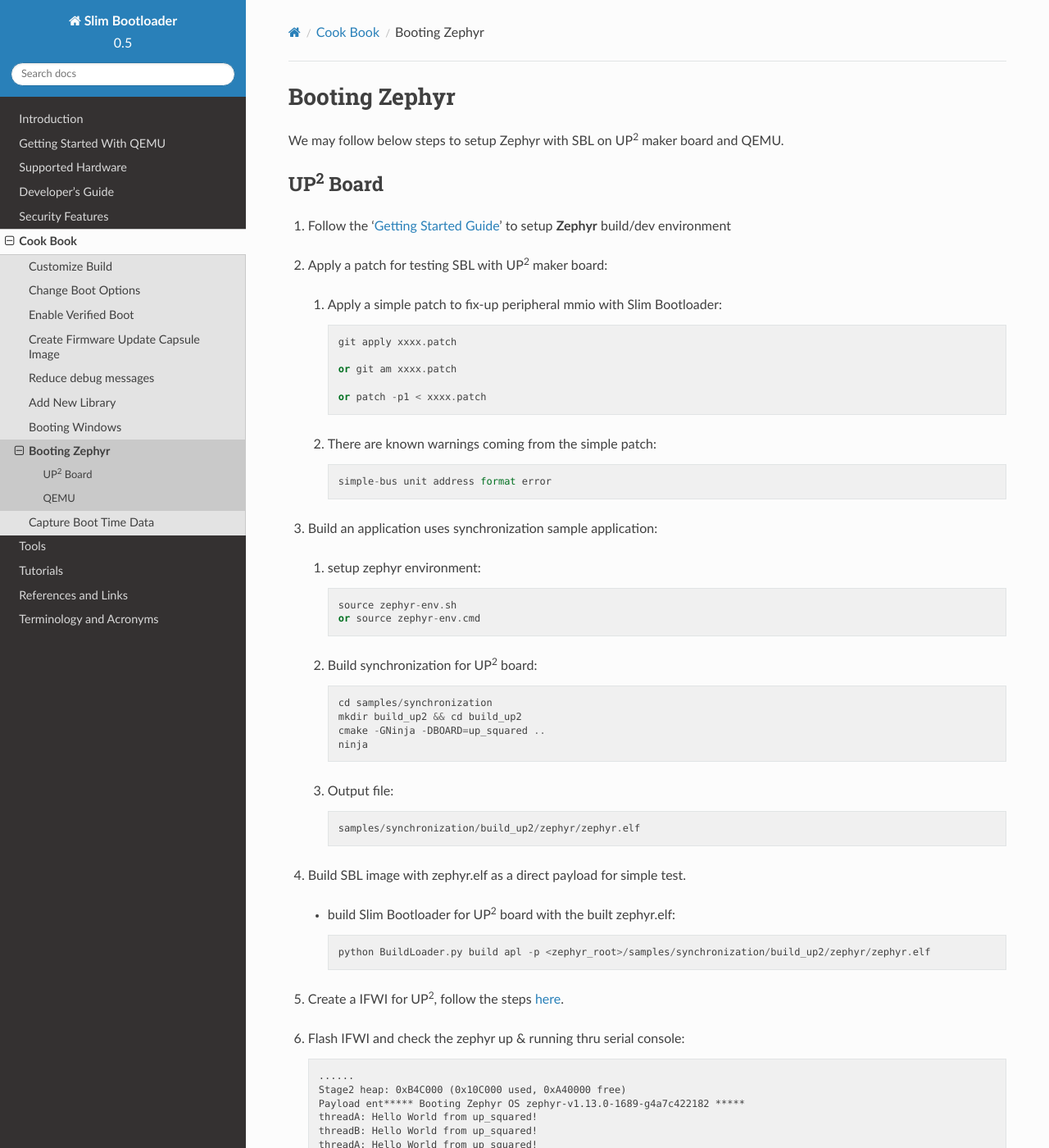
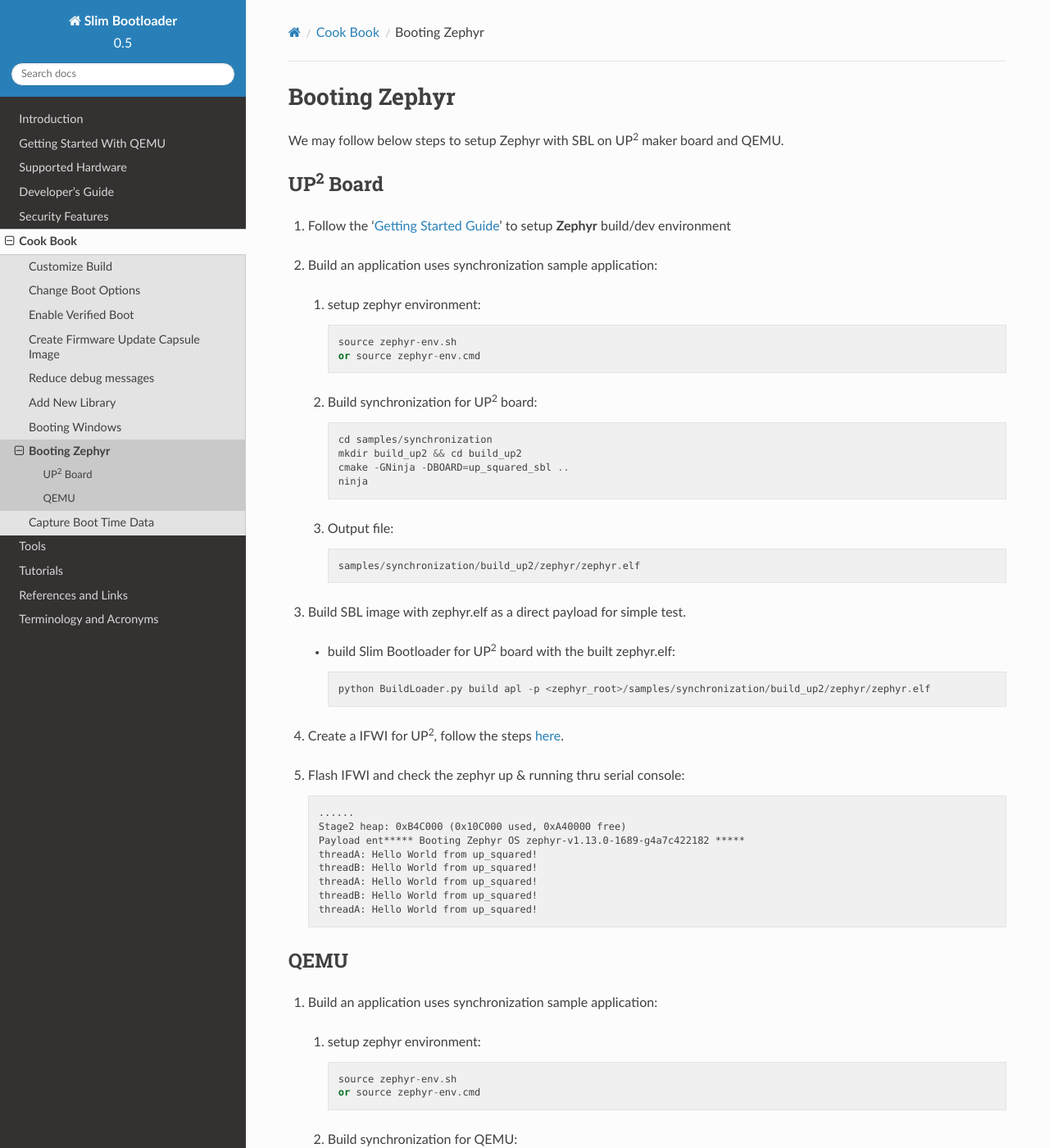
Before and after one commit to slimbootloader/documentation, a Sphinx documentation site: the page built from source/how-tos/boot-zephyr.rst, in a window 1280 px wide and 1400 px high. Shown: the whole window at 82% size. Built offline with Sphinx 7.4.7 and the Read the Docs theme 2.0.0, drawn with Linux system fonts in a browser that asks for light colours; pages that are not in the unit, such as notebooks, are missing from menus.

Commit message:
Update comments on boot-zephyr.rst: 1. replace up_squared to up_squared_sbl 2. remmoved Zephyr patch apply for SBL.

```diff
--- a/source/how-tos/boot-zephyr.rst
+++ b/source/how-tos/boot-zephyr.rst
@@ -14,21 +14,7 @@
 
    <a href="https://docs.zephyrproject.org/latest/getting_started/getting_started.html" target="_blank">Getting Started Guide</a>
 
-2. Apply a patch for testing |SPN| with |UP2| maker board:
-
-  #. Apply a simple patch to fix-up peripheral mmio with |PN|::
-
-        git apply xxxx.patch
-
-        or git am xxxx.patch
-
-        or patch -p1 < xxxx.patch
-
-  #. There are known warnings coming from the simple patch::
-
-        simple-bus unit address format error
-
-3. Build an application uses synchronization sample application:
+2. Build an application uses synchronization sample application:
 
   #. setup zephyr environment::
 
```
Also changed, not shown: other parts of source/how-tos/boot-zephyr.rst (+4 -4 lines).
